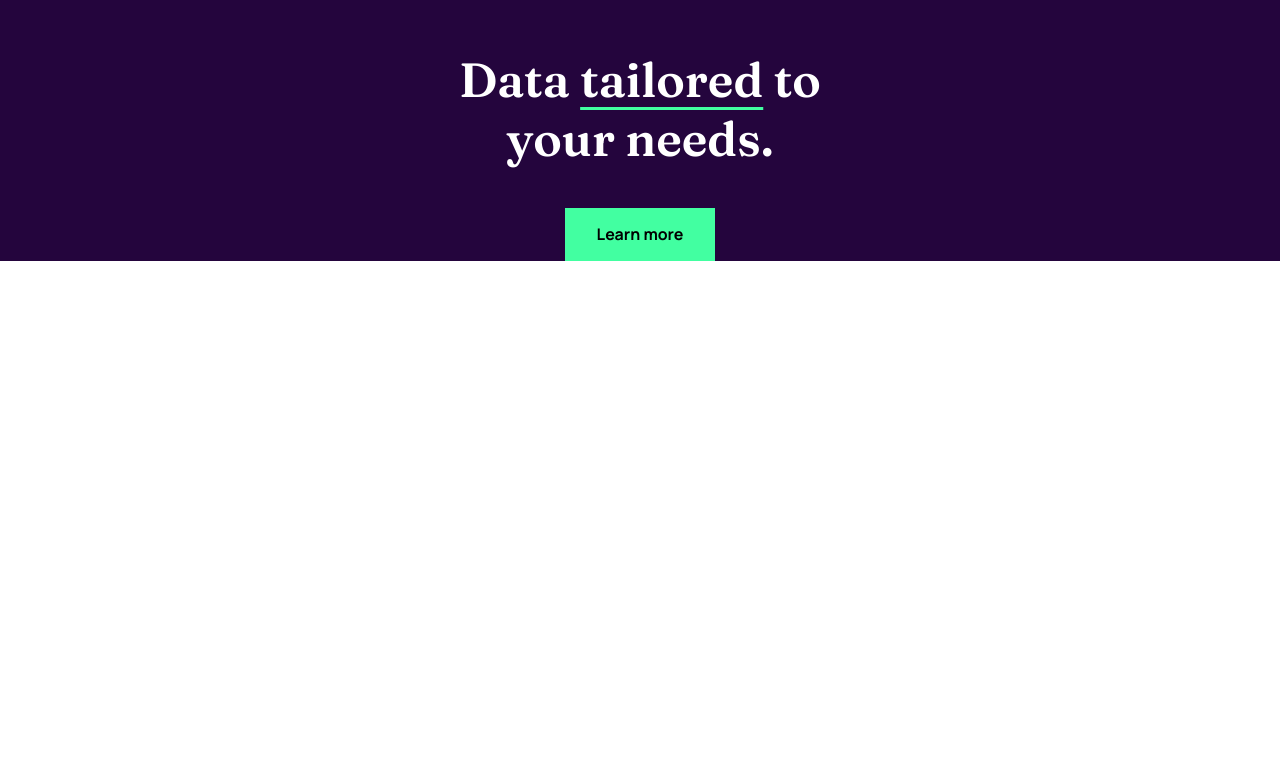
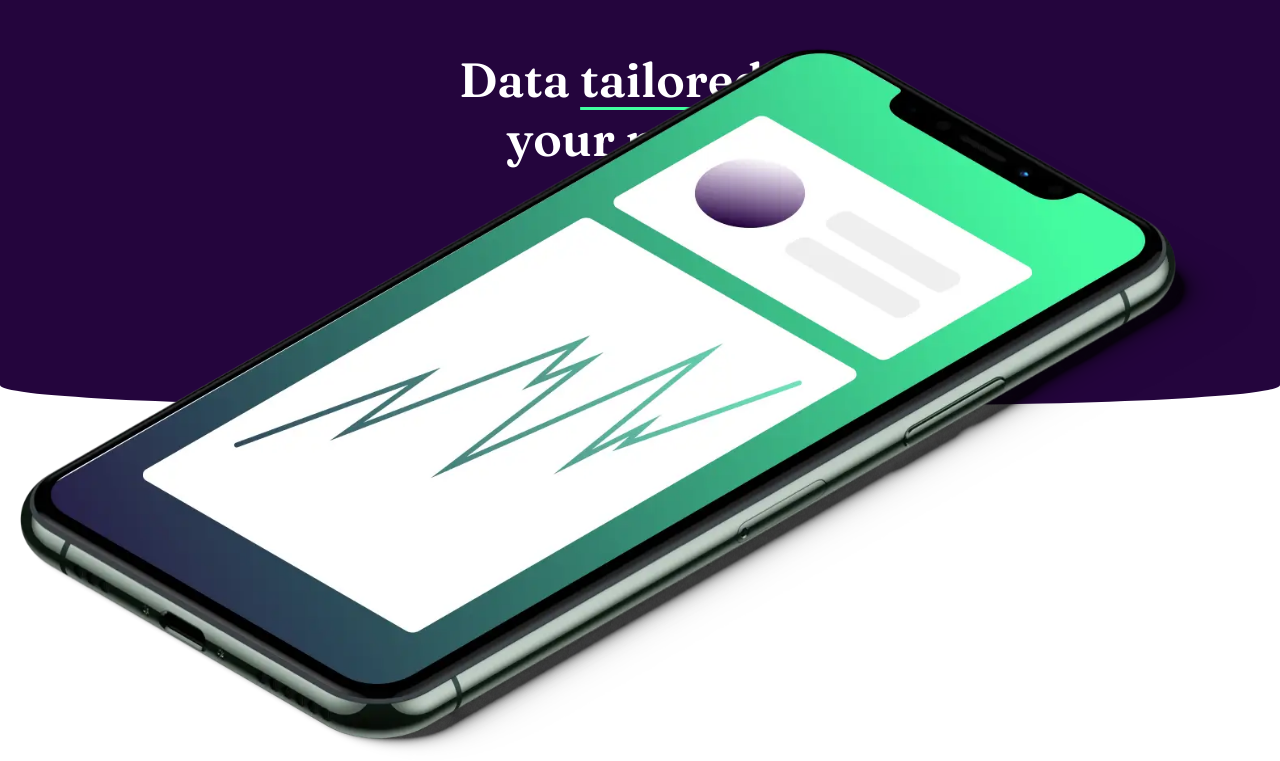
Before and after one commit to priyavrat8065/workit-landing-page, a plain HTML site: page starter-code/index.html in a window 1280 px wide. Shown: the part 65-826 px from the top of the page. Before the commit the page ends 800 px from the top, so only its background shows below. Drawn offline with Linux system fonts and the light colour scheme; files whose address does not match are found by name.

Commit message:
complete hero section

```diff
--- a/starter-code/index.html
+++ b/starter-code/index.html
@@ -15,7 +15,7 @@
     <title>Frontend Mentor | Workit landing page</title>
   </head>
   <body>
-    <section class="bg-container">
+    <section class="bg-container curve">
       <!-- Header Section -->
       <header class="header wrapper padding mb">
         <figure>
@@ -42,6 +42,15 @@
           <br />your needs.
         </h1>
         <a href="#" class="hero__btn">Learn more</a>
+        <figure>
+          <img
+            src="assets/images/image-hero.webp"
+            alt=""
+            width="1534"
+            height="882"
+            class="hero__image"
+          />
+        </figure>
       </section>
     </section>
 
--- a/starter-code/style.css
+++ b/starter-code/style.css
@@ -109,6 +109,8 @@ body {
 .hero {
   text-align: center;
   color: var(--white-color);
+  padding-bottom: 9rem;
+  position: relative;
 }
 .hero__heading {
   font-size: 3rem;
@@ -125,3 +127,12 @@ body {
   font-weight: bold;
   line-height: 1.8;
 }
+.curve {
+  /*  position: relative;*/
+  border-radius: 0 0 30% 30% / 0 0 20px 20px;
+}
+.hero__image {
+  position: absolute;
+  bottom: 0;
+  transform: translateY(calc(50% - 0px));
+}
```
